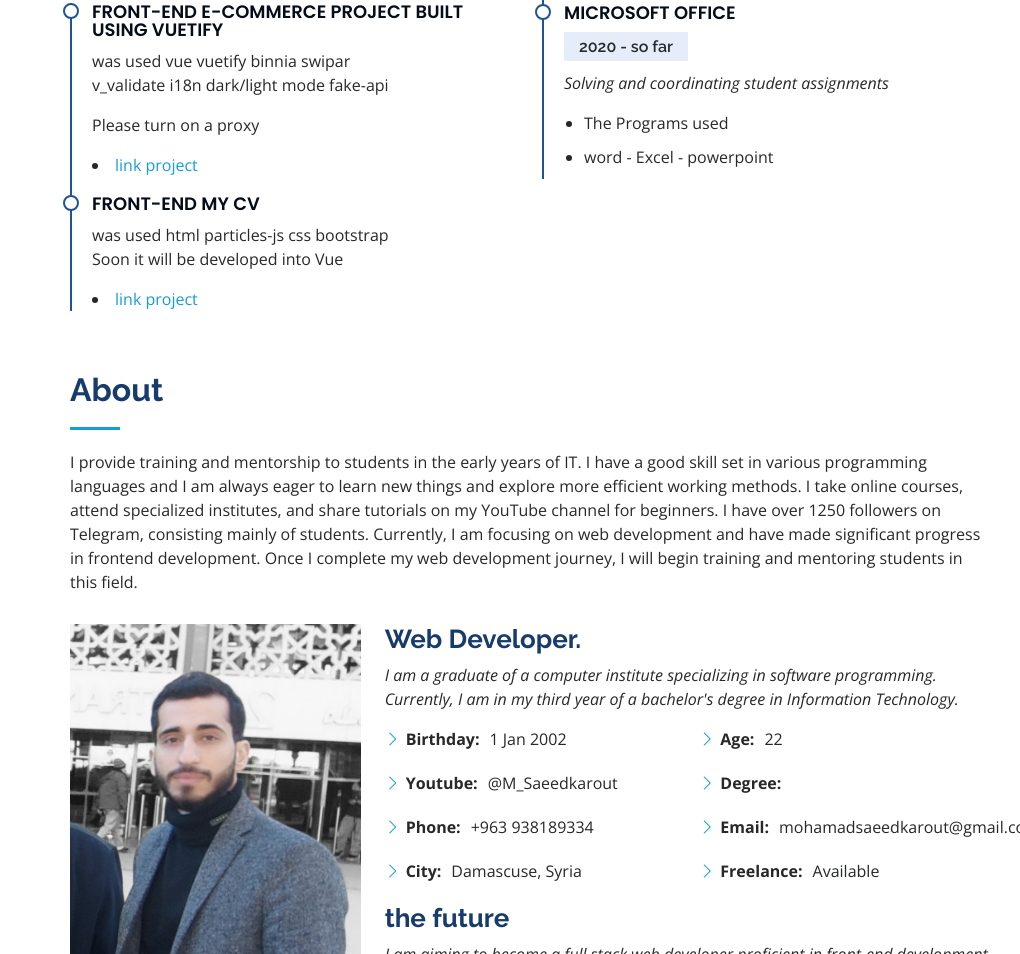
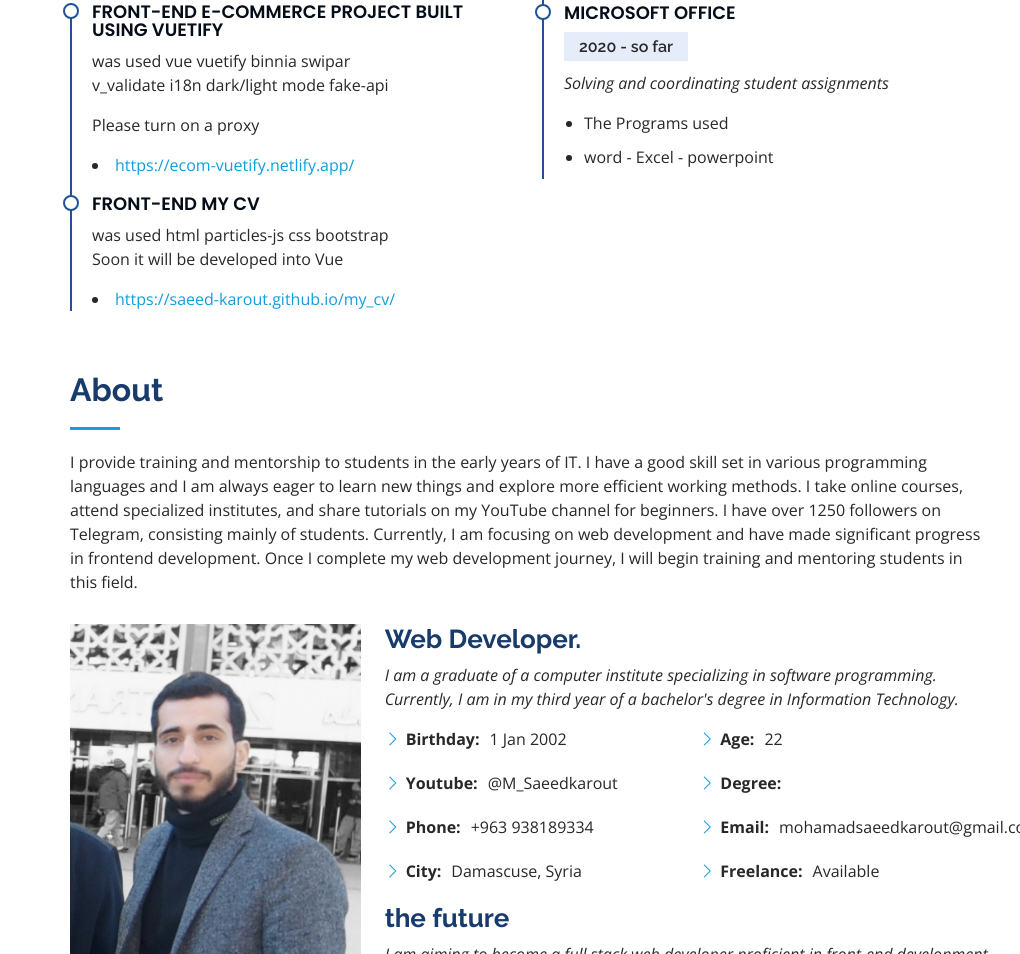
Before and after one commit to saeed-karout/my_cv, a plain HTML site: page index.html in a window 1280 px wide. Shown: the part 1490-2444 px from the top of the page, without its empty margins (260-1280 px from the left). Drawn offline with nearby package versions, Linux system fonts and the light colour scheme; animation ran at ten frames a second.

Commit message:
edit link my project and add targrt

```diff
--- a/index.html
+++ b/index.html
@@ -133,7 +133,7 @@
                 <br> v_validate i18n dark/light mode fake-api</p>
 
                 <p>Please turn on a proxy</p>
-              <li><a href="https://ecom-vuetify.netlify.app/">link project</a></li>
+              <li><a href="https://ecom-vuetify.netlify.app/" target="_blank">https://ecom-vuetify.netlify.app/</a></li>
 
             </div>
 
@@ -144,7 +144,7 @@
                 <br>Soon it will be developed into Vue</p>
 
 
-              <li><a href="https://saeed-karout.github.io/my_cv/">link project</a></li>
+              <li><a href="https://saeed-karout.github.io/my_cv/">https://saeed-karout.github.io/my_cv/</a></li>
 
 
             </div>
```
Also changed, not shown: page2.html (+2 -2 lines).
